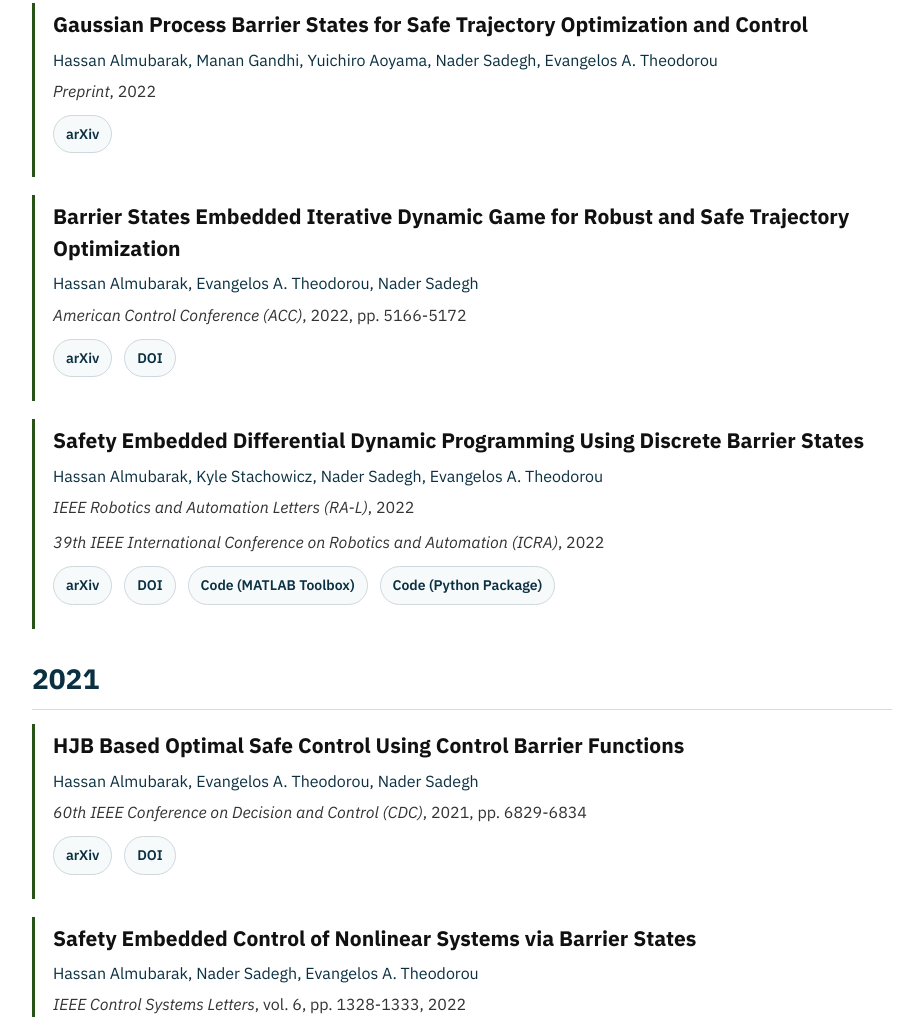
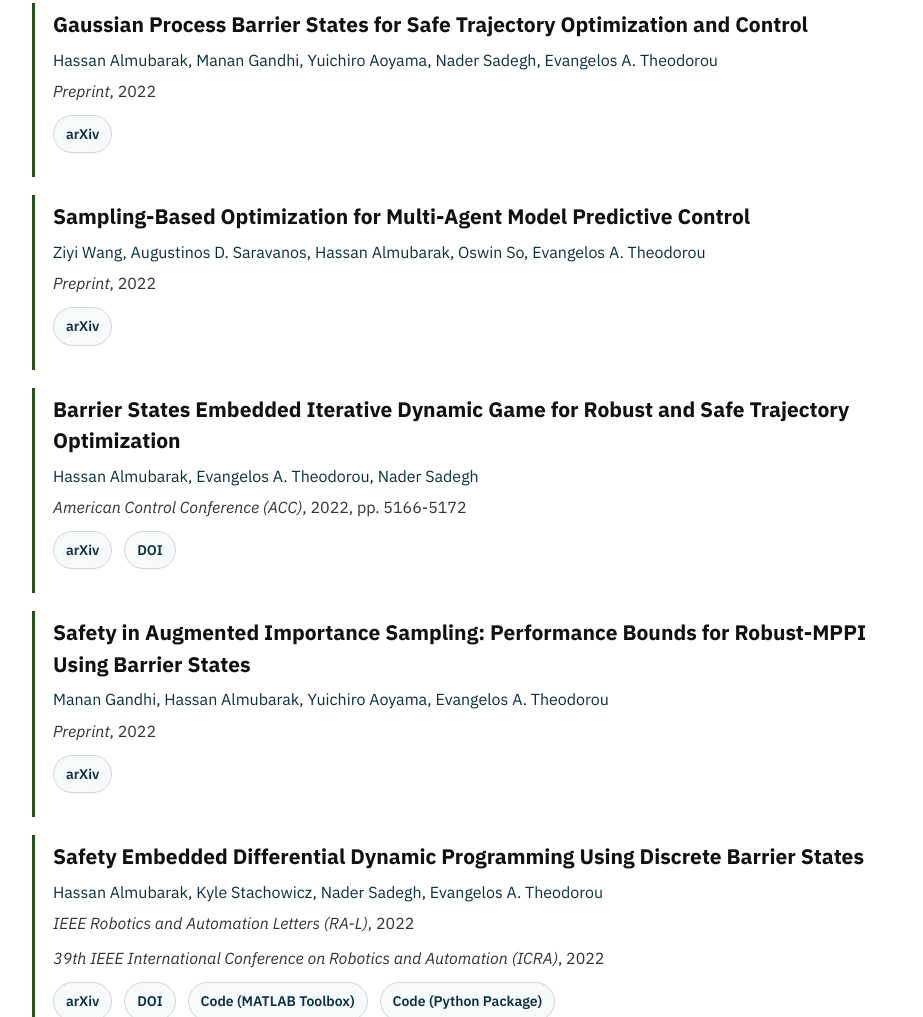
Before and after one commit to CORTx-Lab/CORTx-Lab.github.io, a plain HTML site: page publications.html in a window 1280 px wide. Shown: the part 2759-3776 px from the top of the page, without its empty margins (178-1101 px from the left). Drawn offline with Linux system fonts and the light colour scheme; a web font is replaced by a local one.

Commit message:
Update publications.html

```diff
--- a/publications.html
+++ b/publications.html
@@ -376,6 +376,18 @@
             </div>
           </div>
 
+           <div class="pub-item">
+            <div class="pub-title">Sampling-Based Optimization for Multi-Agent Model Predictive Control</div>
+            <div class="pub-authors">Ziyi Wang, Augustinos D. Saravanos, Hassan Almubarak, Oswin So, Evangelos A. Theodorou</div>
+            <div class="pub-venue"><i>Preprint</i>, 2022</div>
+            <div class="pub-note">
+<!--              We systematically review the Variational Optimization, Variational Inference and Stochastic Search perspectives on sampling-based dynamic optimization and discuss their connections to state-of-the-art optimizers and Stochastic Optimal Control (SOC) theory.-->
+            </div>
+            <div class="pub-links">
+              <a href="https://arxiv.org/abs/2211.11878">arXiv</a>
+            </div>
+          </div>
+
           <div class="pub-item">
             <div class="pub-title">Barrier States Embedded Iterative Dynamic Game for Robust and Safe Trajectory Optimization</div>
             <div class="pub-authors">Hassan Almubarak, Evangelos A. Theodorou, Nader Sadegh</div>
@@ -386,6 +398,18 @@
             <div class="pub-links">
               <a href="https://arxiv.org/abs/2111.02979">arXiv</a>
               <a href="https://doi.org/10.23919/ACC53348.2022.9867501">DOI</a>
+            </div>
+          </div>
+
+           <div class="pub-item">
+            <div class="pub-title">Safety in Augmented Importance Sampling: Performance Bounds for Robust-MPPI Using Barrier States</div>
+            <div class="pub-authors">Manan Gandhi, Hassan Almubarak, Yuichiro Aoyama, Evangelos A. Theodorou</div>
+            <div class="pub-venue"><i>Preprint</i>, 2022</div>
+            <div class="pub-note">
+<!--              This work explores the nature of augmented importance sampling in safety-constrained model predictive control problems..-->
+            </div>
+            <div class="pub-links">
+              <a href="https://arxiv.org/abs/2204.05963">arXiv</a>
             </div>
           </div>
 
```
